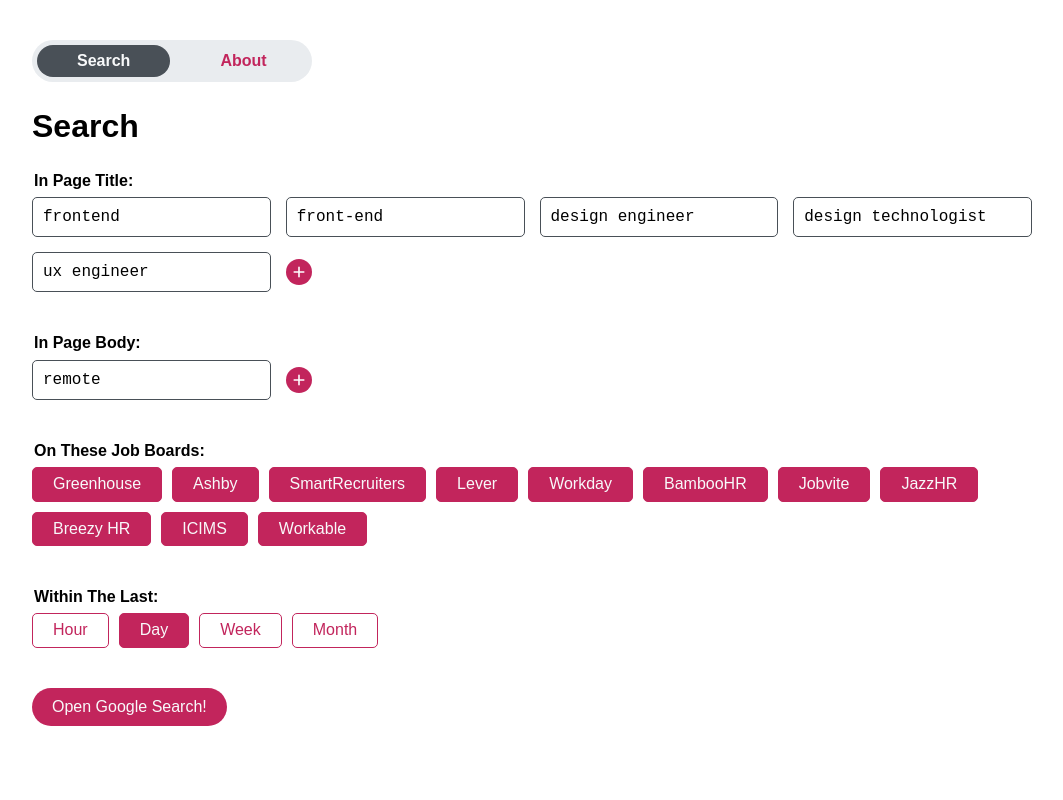
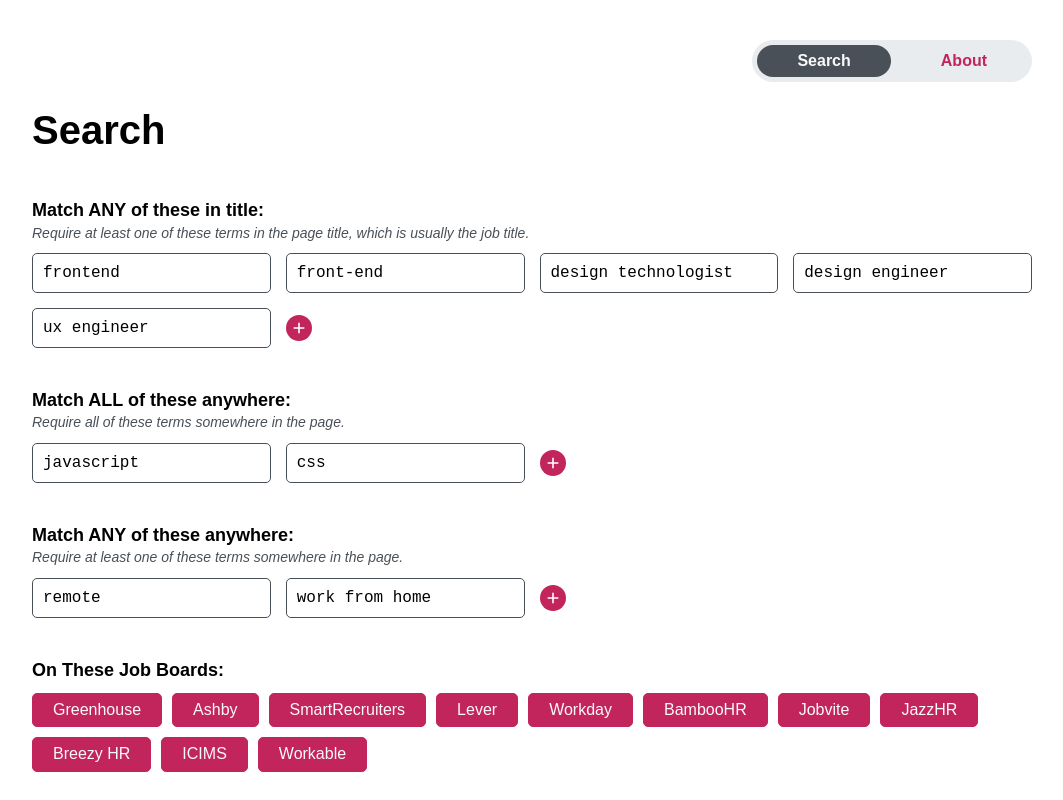
Before and after one commit to lonekorean/job-googler, a React (Vite) app: page / in a window 1280 px wide. Shown: the top 800 px of the page, without its empty margins (108-1171 px from the left). Built offline with nearby package versions, Linux system fonts and the light colour scheme.

Commit message:
descriptions, all/any terms, styling

```diff
--- a/src/App.tsx
+++ b/src/App.tsx
@@ -6,8 +6,8 @@
 export default function App() {
   return (
     <div className="App__container">
-      <header>
-        <nav className="App__nav">
+      <header className="App__header">
+        <nav>
           <ul>
             <li><NavLink to="/">Search</NavLink></li>
             <li><NavLink to="/About">About</NavLink></li>
--- a/src/config.ts
+++ b/src/config.ts
@@ -1,12 +1,20 @@
 export const titleTerms = [
   'frontend',
   'front-end',
+  'design technologist',
   'design engineer',
-  'design technologist',
   'ux engineer'
 ];
 
-export const bodyTerms = ['remote'];
+export const allTerms = [
+  'javascript',
+  'css'
+];
+
+export const anyTerms = [
+  'remote',
+  'work from home'
+];
 
 export const jobBoards = [
   { name: 'Greenhouse', value: 'job-boards.greenhouse.io', selected: true },
@@ -24,7 +32,7 @@
 
 export const timeRanges = [
   { name: 'Hour', value: 'h', selected: false },
-  { name: 'Day', value: 'd', selected: true },
-  { name: 'Week', value: 'w', selected: false },
+  { name: 'Day', value: 'd', selected: false },
+  { name: 'Week', value: 'w', selected: true },
   { name: 'Month', value: 'm', selected: false }
 ];
--- a/src/inputs/Options.tsx
+++ b/src/inputs/Options.tsx
@@ -41,7 +41,7 @@
 
   return (
     <fieldset>
-      <legend>{title}:</legend>
+      <legend className="Options__title">{title}:</legend>
       <div className="Options__grid">
         {fields}
       </div>
--- a/src/inputs/Terms.tsx
+++ b/src/inputs/Terms.tsx
@@ -6,16 +6,17 @@
 
 type TermsProps = {
   title: string;
+  description: string;
   terms: Term[];
   setTerms: (terms: Term[]) => void;
 };
 
-export default function Terms({ title, terms, setTerms }: TermsProps) {
+export default function Terms({ title, description, terms, setTerms }: TermsProps) {
   // for focusing new input after it's added
   const focusNewId = useRef<string | null>(null);
   useLayoutEffect(() => {
     if (focusNewId.current) {
-      document.getElementById(focusNewId.current).focus();
+      document.getElementById(focusNewId.current)?.focus();
       focusNewId.current = null;
     }
   }, [terms]);
@@ -48,6 +49,7 @@
   return (
     <fieldset>
       <legend>{title}:</legend>
+      <p className="Terms__description">{description}</p>
       <div className="Terms__grid">
         {fields}
         <button type="button" className="Terms__add" onClick={() => handleAdd()}>
--- a/src/pages/Search.tsx
+++ b/src/pages/Search.tsx
@@ -4,6 +4,7 @@
 import TermsInput from '../inputs/Terms';
 import '../styles/pages/Search.css';
 import type { Option, Term } from '../types';
+import arrowUpRightIcon from '../assets/icons/arrow-up-right.svg';
 
 function loadTerms(values: string[]): Term[] {
   return values.map((value) => ({ id: crypto.randomUUID(), value }));
@@ -34,7 +35,8 @@
 
 export default function Search() {
   const [titleTerms, setTitleTerms] = useState<Term[]>(() => loadTerms(config.titleTerms));
-  const [bodyTerms, setBodyTerms] = useState<Term[]>(() => loadTerms(config.bodyTerms));
+  const [allTerms, setAllTerms] = useState<Term[]>(() => loadTerms(config.allTerms));
+  const [anyTerms, setAnyTerms] = useState<Term[]>(() => loadTerms(config.anyTerms));
   const [jobBoards, setJobBoards] = useState<Option[]>(() => loadOptions(config.jobBoards));
   const [timeRanges, setTimeRanges] = useState<Option[]>(() => loadOptions(config.timeRanges));
 
@@ -44,13 +46,13 @@
     const url = new URL('https://www.google.com/search');
 
     const titleTermClause = cleanTerms(titleTerms).map((value) => `intitle:"${value}"`).join(' OR ')
-    const bodyTermClause = cleanTerms(bodyTerms).map((value) => `"${value}"`).join(' OR ');
+    const allTermClause = cleanTerms(allTerms).map((value) => `"${value}"`).join(' AND ');
+    const anyTermClause = cleanTerms(anyTerms).map((value) => `"${value}"`).join(' OR ');
     const jobBoardClause = cleanOptions(jobBoards).map((value) => `site:${value}`).join(' OR ')
-    url.searchParams.append('q',
-      [titleTermClause, bodyTermClause, jobBoardClause]
-        .filter((clause) => clause !== '')
-        .map((clause) => `(${clause})`)
-        .join(' AND ')
+    url.searchParams.append('q', [titleTermClause, allTermClause, anyTermClause, jobBoardClause]
+      .filter((clause) => clause !== '')
+      .map((clause) => `(${clause})`)
+      .join(' AND ')
     );
 
     const timeRangeValue = cleanOptions(timeRanges)[0];
@@ -64,12 +66,41 @@
       <h1>Search</h1>
 
       <form className="Search__form" onSubmit={handleSubmit}>
-        <TermsInput title="In Page Title" terms={titleTerms} setTerms={setTitleTerms} />
-        <TermsInput title="In Page Body" terms={bodyTerms} setTerms={setBodyTerms} />
-        <OptionsInput title="On These Job Boards" options={jobBoards} setOptions={setJobBoards} allowMultiple={true} />
-        <OptionsInput title="Within The Last" options={timeRanges} setOptions={setTimeRanges} allowMultiple={false} />
+        <TermsInput
+          title="Match ANY of these in title"
+          description="Require at least one of these terms in the page title, which is usually the job title."
+          terms={titleTerms}
+          setTerms={setTitleTerms}
+        />
+        <TermsInput
+          title="Match ALL of these anywhere"
+          description="Require all of these terms somewhere in the page."
+          terms={allTerms}
+          setTerms={setAllTerms}
+        />
+        <TermsInput
+          title="Match ANY of these anywhere"
+          description="Require at least one of these terms somewhere in the page."
+          terms={anyTerms}
+          setTerms={setAnyTerms}
+        />
+        <OptionsInput
+          title="On These Job Boards"
+          options={jobBoards}
+          setOptions={setJobBoards}
+          allowMultiple={true}
+        />
+        <OptionsInput
+          title="Within The Last"
+          options={timeRanges}
+          setOptions={setTimeRanges}
+          allowMultiple={false}
+        />
 
-        <button type="submit" className="Search__submit">Open Google Search!</button>
+        <button type="submit" className="Search__submit">
+          Search
+          <img src={arrowUpRightIcon} alt="" />
+        </button>
       </form>
     </>
   );
--- a/src/styles/App.css
+++ b/src/styles/App.css
@@ -4,7 +4,14 @@
   container-type: inline-size;
 }
 
-.App__nav {
+.App__header {
+  display: flex;
+  justify-content: center;
+
+  @media (min-width: 600px) {
+    justify-content: flex-end;
+  }
+
   ul {
     display: flex;
     gap: 10px;
--- a/src/styles/index.css
+++ b/src/styles/index.css
@@ -17,7 +17,7 @@
 
 body {
   margin: 0;
-  padding: 40px 20px;
+  padding: 40px 20px 80px;
   font: 1rem/1.4 sans-serif;
 }
 
@@ -35,3 +35,8 @@
   font-family: inherit;
   cursor: pointer;
 }
+
+h1 {
+  margin-block: 20px 40px;
+  font-size: 2.5rem;
+}
--- a/src/styles/inputs/Terms.css
+++ b/src/styles/inputs/Terms.css
@@ -1,3 +1,10 @@
+.Terms__description {
+  margin: -10px 0 10px ;
+  color: var(--color-dark);
+  font-size: 0.875rem;
+  font-style: italic;
+}
+
 .Terms__grid {
   --columns: 1; /* auto-fit wasn't sufficient */
 
--- a/src/styles/pages/Search.css
+++ b/src/styles/pages/Search.css
@@ -6,12 +6,21 @@
   }
 
   legend {
-    margin-bottom: 5px;
+    margin-bottom: 10px;
+    padding-inline: 0;
     font-weight: bold;
+    font-size: 1.125rem;
   }
 }
 
 .Search__submit {
-  padding: 10px 20px;
+  display: flex;
+  align-items: center;
+  gap: 10px;
+  padding: 10px 40px;
   border-radius: calc(infinity * 1px);
+
+  img {
+    height: 1rem;
+  }
 }
```
Also changed, not shown: src/assets/icons/arrow-up-right.svg (added).
